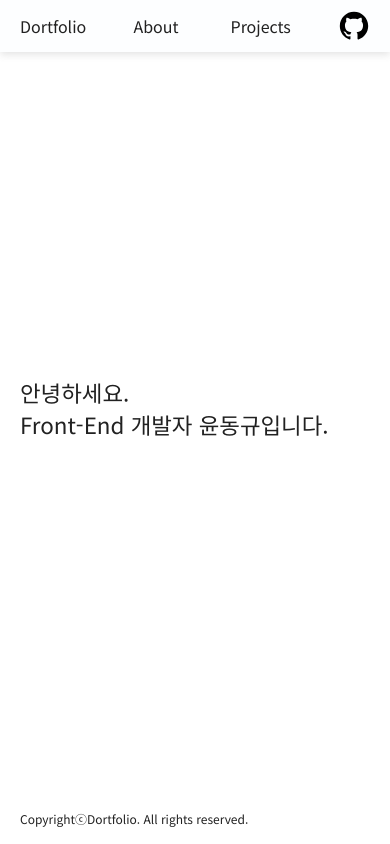
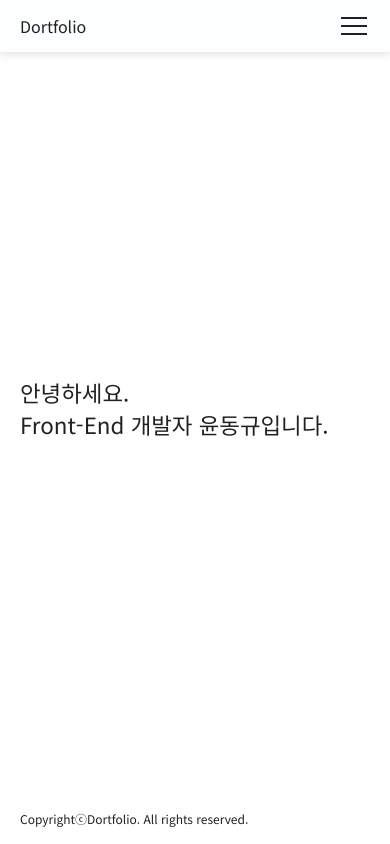
Before and after one commit to douglasyoon/dortfolio, a Next.js app: page / in a window 390 px wide. Built offline with nearby package versions, Linux system fonts and the light colour scheme.

Commit message:
feat : Publish reponsive UI of Header component

```diff
--- a/components/Header/Header.module.scss
+++ b/components/Header/Header.module.scss
@@ -24,10 +24,17 @@
     background: rgba(253, 254, 255, 0.8);
     backdrop-filter: blur(12px);
     box-shadow: rgba(99, 99, 99, 0.2) 0px 2px 8px 0px;
-    & nav {
+    & .mainNav {
       & ul {
         display: flex;
         gap: 52px;
+        & li {
+          & a {
+            &.active {
+              text-decoration: underline;
+            }
+          }
+        }
       }
     }
     & .subNav {
@@ -38,6 +45,83 @@
           display: block;
           width: 32px;
           height: 32px;
+        }
+      }
+    }
+    & .mobileNavButton {
+      display: none;
+      flex-direction: column;
+      justify-content: center;
+      align-items: center;
+      gap: 6px;
+      width: 32px;
+      height: 32px;
+      border: 0;
+      background: transparent;
+      & span {
+        display: block;
+        width: 26px;
+        height: 2px;
+        background: #{$gray9};
+        transition: all 0.3s ease-in-out;
+      }
+      &.active {
+        & span:nth-child(1) {
+          transform: translateY(8px) rotate(-45deg);
+        }
+        & span:nth-child(2) {
+          transform: rotate(45deg);
+        }
+        & span:nth-child(3) {
+          opacity: 0;
+        }
+      }
+    }
+    & .mobileNav {
+      display: none;
+      position: fixed;
+      right: -112px;
+      top: 64px;
+      transition: right 0.3s ease-in-out;
+      & .mobileMainNav {
+        display: flex;
+        flex-direction: column;
+        gap: 12px;
+        margin-bottom: 12px;
+        & li {
+          a {
+            display: flex;
+            justify-content: center;
+            align-items: center;
+            width: 92px;
+            height: 32px;
+            background: #{$solidwhite};
+            border-radius: 16px;
+            box-shadow: rgba(99, 99, 99, 0.2) 0px 2px 8px 0px;
+            text-align: center;
+            &.active {
+              background: #{$gray9};
+              color: #{$solidwhite};
+            }
+          }
+        }
+      }
+      & .mobileSubNav {
+        display: flex;
+        flex-direction: column;
+        align-items: end;
+        gap: 12px;
+        & li {
+          a {
+            display: flex;
+            justify-content: center;
+            align-items: center;
+            width: 40px;
+            height: 40px;
+            background: #{$solidwhite};
+            border-radius: 20px;
+            box-shadow: rgba(99, 99, 99, 0.2) 0px 2px 8px 0px;
+          }
         }
       }
     }
@@ -55,4 +139,23 @@
       box-shadow: none;
     }
   }
+  @include sm {
+    .inner {
+      & .mainNav {
+        display: none;
+      }
+      & .subNav {
+        display: none;
+      }
+      & .mobileNavButton {
+        display: flex;
+      }
+      & .mobileNav {
+        display: block;
+        &.active {
+          right: 20px;
+        }
+      }
+    }
+  }
 }
--- a/components/Header/Header.tsx
+++ b/components/Header/Header.tsx
@@ -2,6 +2,7 @@
 
 import Link from 'next/link';
 import { usePathname } from 'next/navigation';
+import { useState } from 'react';
 import GithubIcon from '../common/icons/GithubIcon';
 import style from './Header.module.scss';
 
@@ -17,6 +18,7 @@ const navList: Array<INav> = [
 ];
 
 export default function Header() {
+  const [isMobileMenuOn, setIsMobileMenuOn] = useState<boolean>(false);
   const pathname = usePathname().split('/')[1];
   return (
     <header className={style.header}>
@@ -24,12 +26,12 @@ export default function Header() {
         <h1>
           <Link href='/'>Dortfolio</Link>
         </h1>
-        <nav>
+        <nav className={style.mainNav}>
           <ul>
             {navList.map((navItem) => (
               <li key={navItem.id}>
                 {navItem.path === `/${pathname}` ? (
-                  <Link href={navItem.path} className='active'>
+                  <Link href={navItem.path} className={style.active}>
                     {navItem.name}
                   </Link>
                 ) : (
@@ -46,6 +48,46 @@ export default function Header() {
             </Link>
           </li>
         </ul>
+        <button
+          className={
+            isMobileMenuOn
+              ? `${style.mobileNavButton} ${style.active}`
+              : `${style.mobileNavButton}`
+          }
+          onClick={() => setIsMobileMenuOn(!isMobileMenuOn)}
+        >
+          <span></span>
+          <span></span>
+          <span></span>
+        </button>
+        <nav
+          className={
+            isMobileMenuOn
+              ? `${style.mobileNav} ${style.active}`
+              : `${style.mobileNav}`
+          }
+        >
+          <ul className={style.mobileMainNav}>
+            {navList.map((navItem) => (
+              <li key={navItem.id}>
+                {navItem.path === `/${pathname}` ? (
+                  <Link href={navItem.path} className={style.active}>
+                    {navItem.name}
+                  </Link>
+                ) : (
+                  <Link href={navItem.path}>{navItem.name}</Link>
+                )}
+              </li>
+            ))}
+          </ul>
+          <ul className={style.mobileSubNav}>
+            <li>
+              <Link href='https://github.com/douglasyoon' target='_blank'>
+                <GithubIcon size={32} />
+              </Link>
+            </li>
+          </ul>
+        </nav>
       </div>
     </header>
   );
--- a/styles/global.scss
+++ b/styles/global.scss
@@ -79,9 +79,6 @@ body {
 a {
   text-decoration: none;
   text-underline-offset: 2px;
-  &.active {
-    text-decoration: underline;
-  }
 }
 
 @media (hover: hover) {
```
